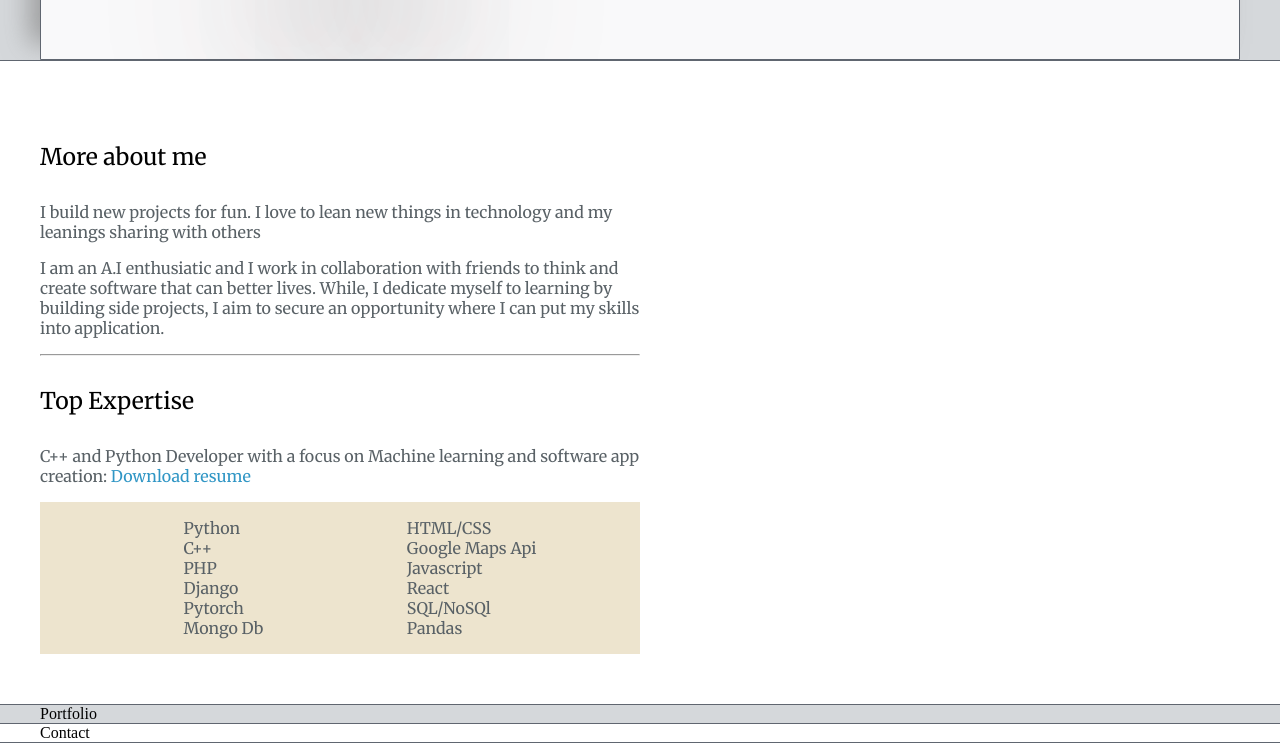
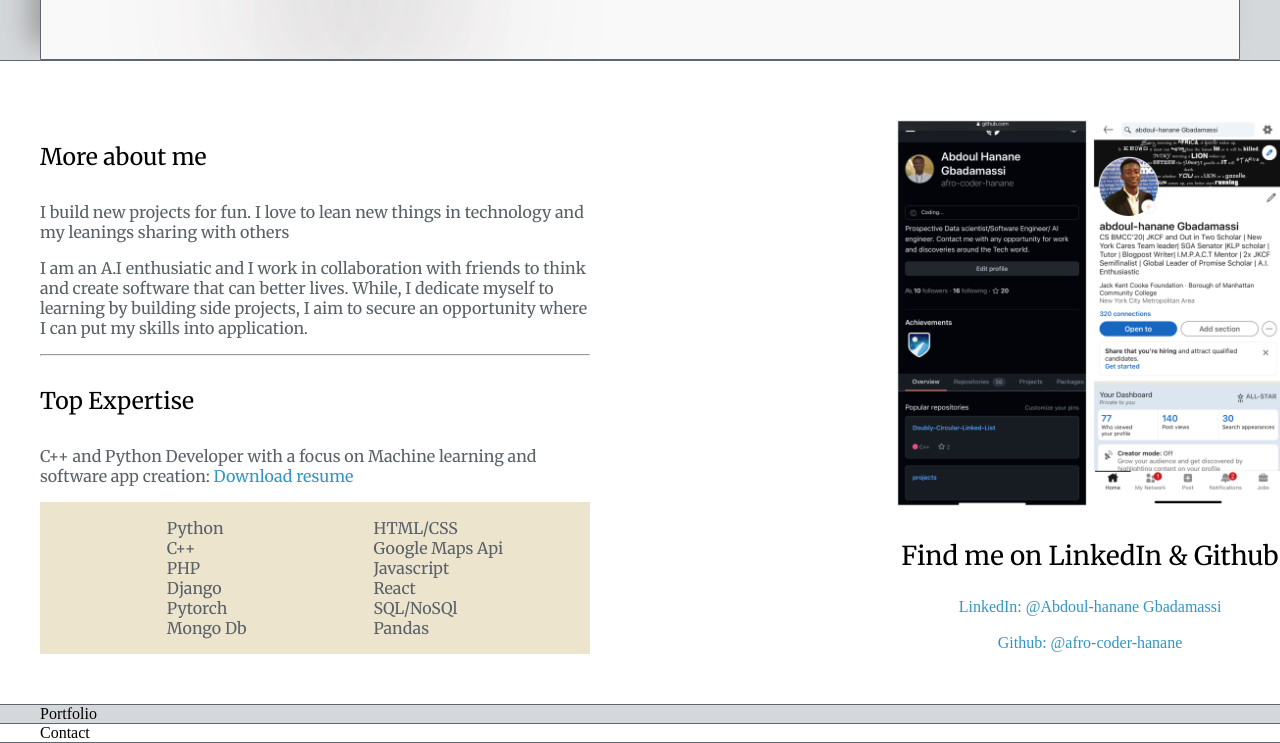
Before and after one commit to afro-coder-hanane/afroCoderPortfolio, a plain HTML site: page index.html in a window 1280 px wide. Shown: the part 615-1358 px from the top of the page. Drawn offline with Linux system fonts and the light colour scheme.

Commit message:
social part finsih

```diff
--- a/index.html
+++ b/index.html
@@ -117,7 +117,11 @@
             </div>
 
             <div class="social-links">
+                 <img id="social_img" src="images/social.jpg" alt="social media">
+                 <h3>Find me on LinkedIn & Github</h3>
+                 <a href="https://bit.ly/hananeLink" target="_blank">LinkedIn: @Abdoul-hanane Gbadamassi</a><br>
 
+                 <a href="https://bit.ly/hananeGit" target="_blank" >Github: @afro-coder-hanane</a>
             </div>
         </div>
     </div>
--- a/style.css
+++ b/style.css
@@ -260,12 +260,26 @@
     display:grid;
     grid-template-columns: repeat(auto-fit, minmax(320px,1fr));
     padding: 50px 0 50px 0;
+    gap: 100px
 }
 
 #skills{
     display: flex;
     justify-content: space-evenly;
     background-color: var(--previewShadow);
+}
+.social-links{
+    display: grid;
+    align-content: center;
+    text-align: center;
+}
+#social_img{
+    display: block;
+    margin: 0 auto;
+
+    height:400px;
+    width: 800px;
+    object-fit: contain;
 }
 
 @media screen and (max-width:1200px) {
```
